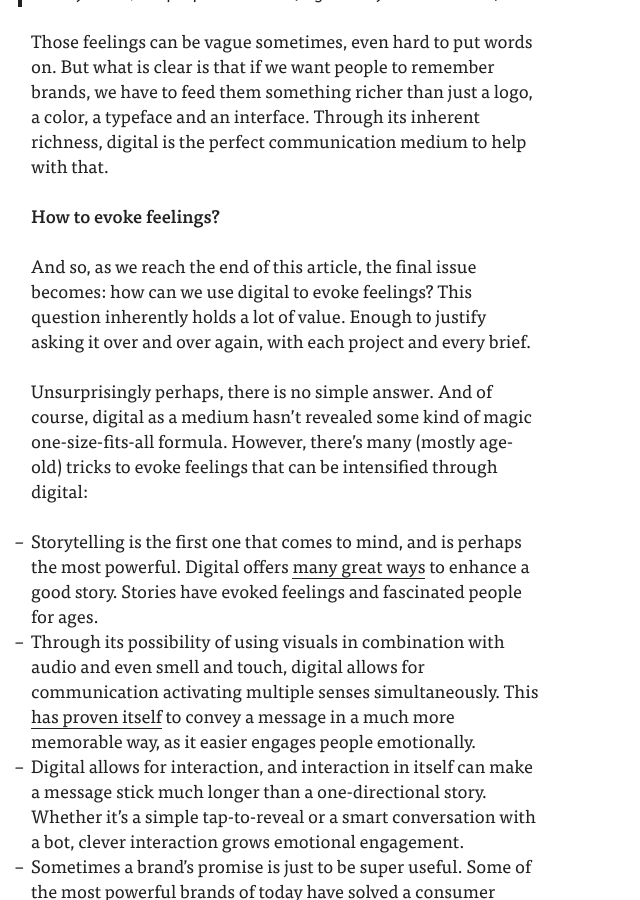
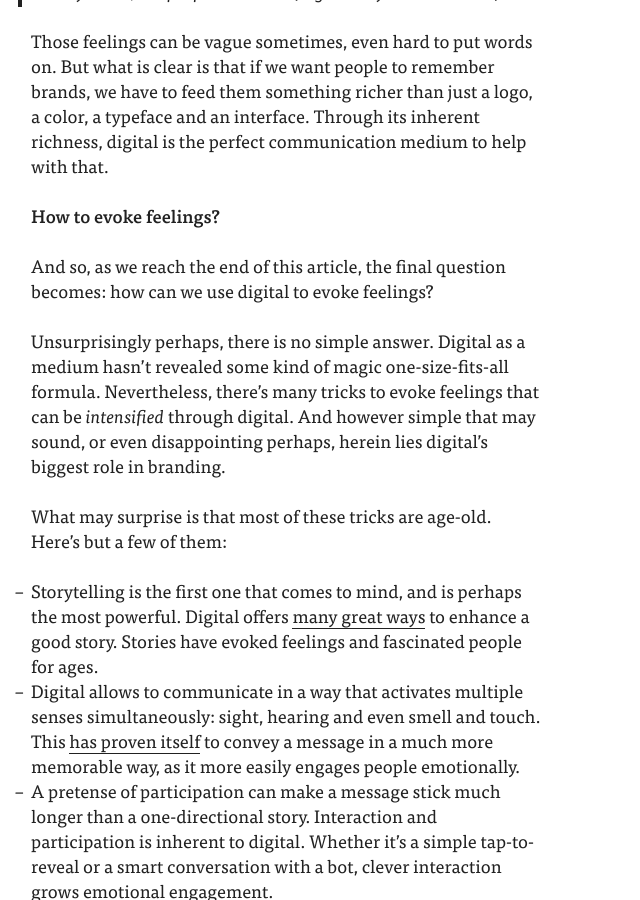
Before and after one commit to thomasbyttebier/thomasbyttebier, a Jekyll site: the page built from draft.md, in a window 1280 px wide and 900 px high, scrolled down 17540 px. Shown: the whole window, without its empty margins (0-640 px from the left). Built offline with Jekyll 4.4.1, drawn with Linux system fonts in a browser that asks for light colours; some of the changed text lies outside the part shown.

Commit message:
Updated the end of the draft

```diff
--- a/draft.md
+++ b/draft.md
@@ -189,20 +189,21 @@
 
 ## How to evoke feelings?
 
-And so, as we reach the end of this article, the final issue becomes: how can we use digital to evoke feelings? This question inherently holds a lot of value. Enough to justify asking it over and over again, with each project and every brief.
+And so, as we reach the end of this article, the final question becomes: how can we use digital to evoke feelings?
 
-Unsurprisingly perhaps, there is no simple answer. And of course, digital as a medium hasn't revealed some kind of magic one-size-fits-all formula. However, there's many (mostly age-old) tricks to evoke feelings that can be intensified through digital:
+Unsurprisingly perhaps, there is no simple answer. Digital as a medium hasn't revealed some kind of magic one-size-fits-all formula. Nevertheless, there's many tricks to evoke feelings that can be *intensified* through digital. And however simple that may sound, or even disappointing perhaps, herein lies digital's biggest role in branding.
+
+What may surprise is that most of these tricks are age-old. Here's but a few of them:
 
 - Storytelling is the first one that comes to mind, and is perhaps the most powerful. Digital offers [many great ways](https://storytelling.design) to enhance a good story. Stories have evoked feelings and fascinated people for ages.
-- Through its possibility of using visuals in combination with audio and even smell and touch, digital allows for communication activating multiple senses simultaneously. This [has proven itself](https://wp.unil.ch/discoverunil/2016/11/using-multiple-senses-to-improve-memory/) to convey a message in a much more memorable way, as it easier engages people emotionally.
-- Digital allows for interaction, and interaction in itself can make a message stick much longer than a one-directional story. Whether it's a simple tap-to-reveal or a smart conversation with a bot, clever interaction grows emotional engagement.
-- Sometimes a brand's promise is just to be super useful. Some of the most powerful brands of today have solved a consumer problem in a brilliant way. Smart digital technologies have the potential to help people save time and frustration in many ways that were impossible before. Solving a consumer problem in a simple way, directly brings delight.
-- ...
+- Digital allows to communicate in a way that activates multiple senses simultaneously: sight, hearing and even smell and touch. This [has proven itself](https://wp.unil.ch/discoverunil/2016/11/using-multiple-senses-to-improve-memory/) to convey a message in a much more memorable way, as it more easily engages people emotionally.
+- A pretense of participation can make a message stick much longer than a one-directional story. Interaction and participation is inherent to digital. Whether it's a simple tap-to-reveal or a smart conversation with a bot, clever interaction grows emotional engagement.
+- Sometimes a brand's promise is just to be mere helpful. Some of the most powerful brands of today have solved a consumer problem in a brilliant way, directly bringing delight. And of course delight is a strong experience. Digital brings brands the potential to help people in many new ways.
 
-Of course, it's a designer's job to find and freely mix those tools offering an experience that best expresses the personality of the brand at hand.
+Of course this list goes on, but I'm sure by now you got the point: in the end it's all about using digital's richness to evoke the right brand experience in the best possible way.
 
 ## Conclusion
 
-As much as sameness in digital is real, it shouldn't be too much of a problem. Standardization of interfaces does bring clear consumer advantages. On top of that, digital has brought brands an extremely rich means of expression. This goes way beyond the interface. Brands should take full advantage of this by creating memorable digital experiences.
+As much as sameness in digital is real, it shouldn't be too much of a problem. Standardization of interfaces does bring clear consumer advantages. On top of that, digital has brought brands an extremely rich means of expression. This goes way beyond the interface. Brands should take full advantage of this by creating memorable digital experiences. A powerful way to reach memorability is by evoking feelings.
 
 (This article is an adapted and written version of a talk I gave together with [Thomas Léon](https://basedesign.com/people/thomas-leon/) for [Base](https://basedesign.com) at [Us By Night](http://www.usbynight.be) in Antwerp, Nov 23 2017.)
```
